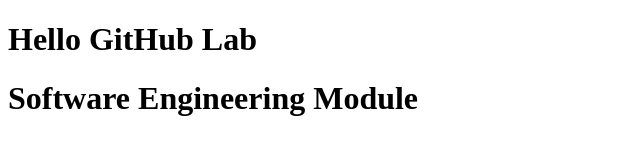
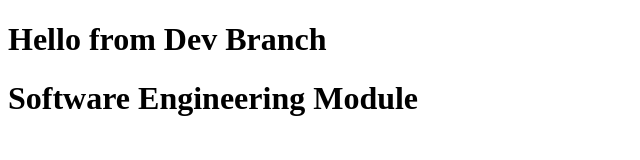
Before and after one commit to sisurunavod123-tech/SE_github_lab2, a plain HTML site: page index.html in a window 1280 px wide. Shown: the whole page, without its empty margins (0-640 px from the left). Drawn offline with Linux system fonts and the light colour scheme.

Commit message:
Change heading directly in dev

```diff
--- a/index.html
+++ b/index.html
@@ -4,7 +4,7 @@
   <title>GitHub Lab Session</title>
 </head>
 <body>
-  <h1>Hello GitHub Lab</h1>
+  <h1>Hello from Dev Branch</h1>
   <h1>Software Engineering Module</h1>
 </body>
 </html>
```
